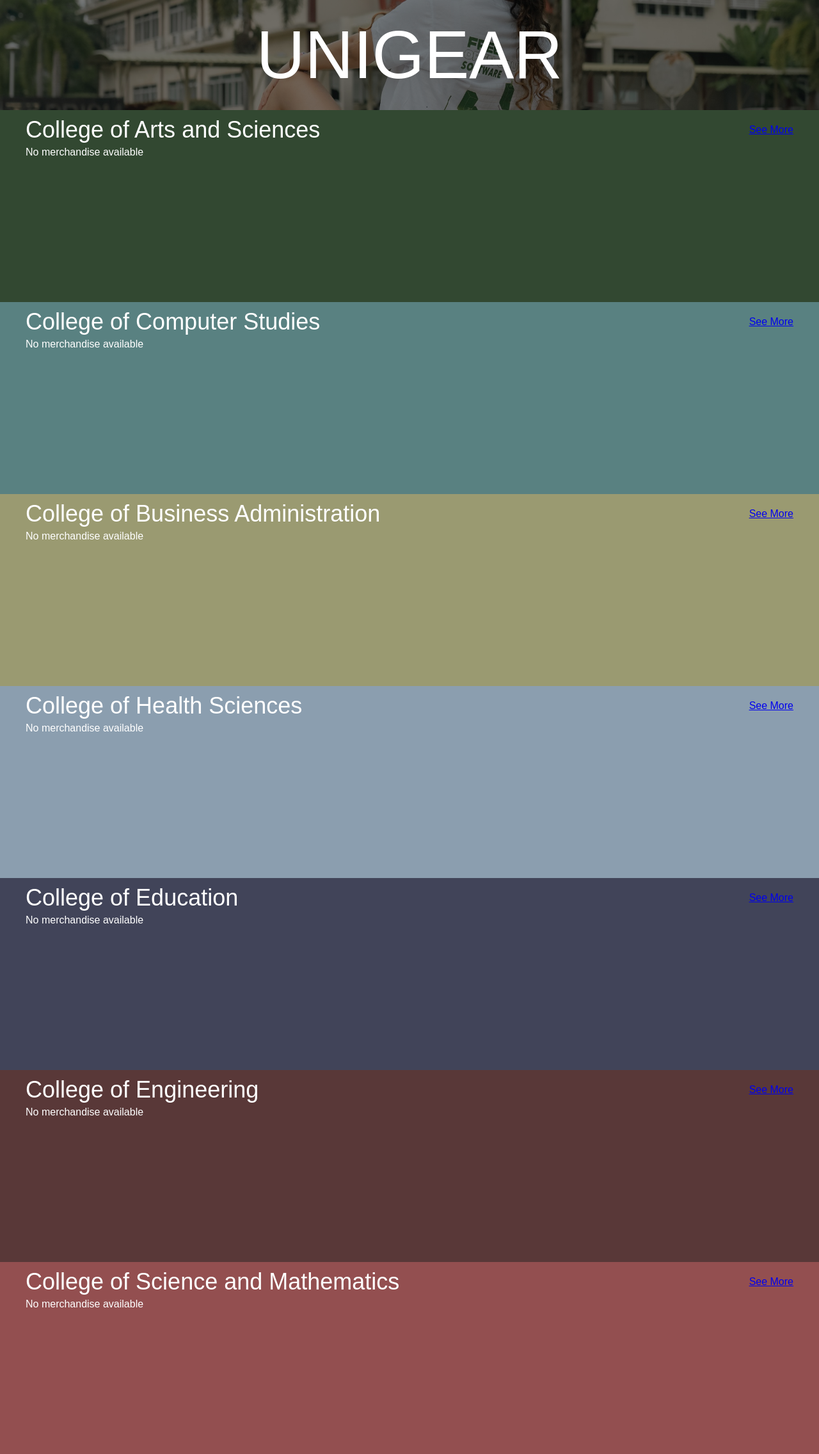
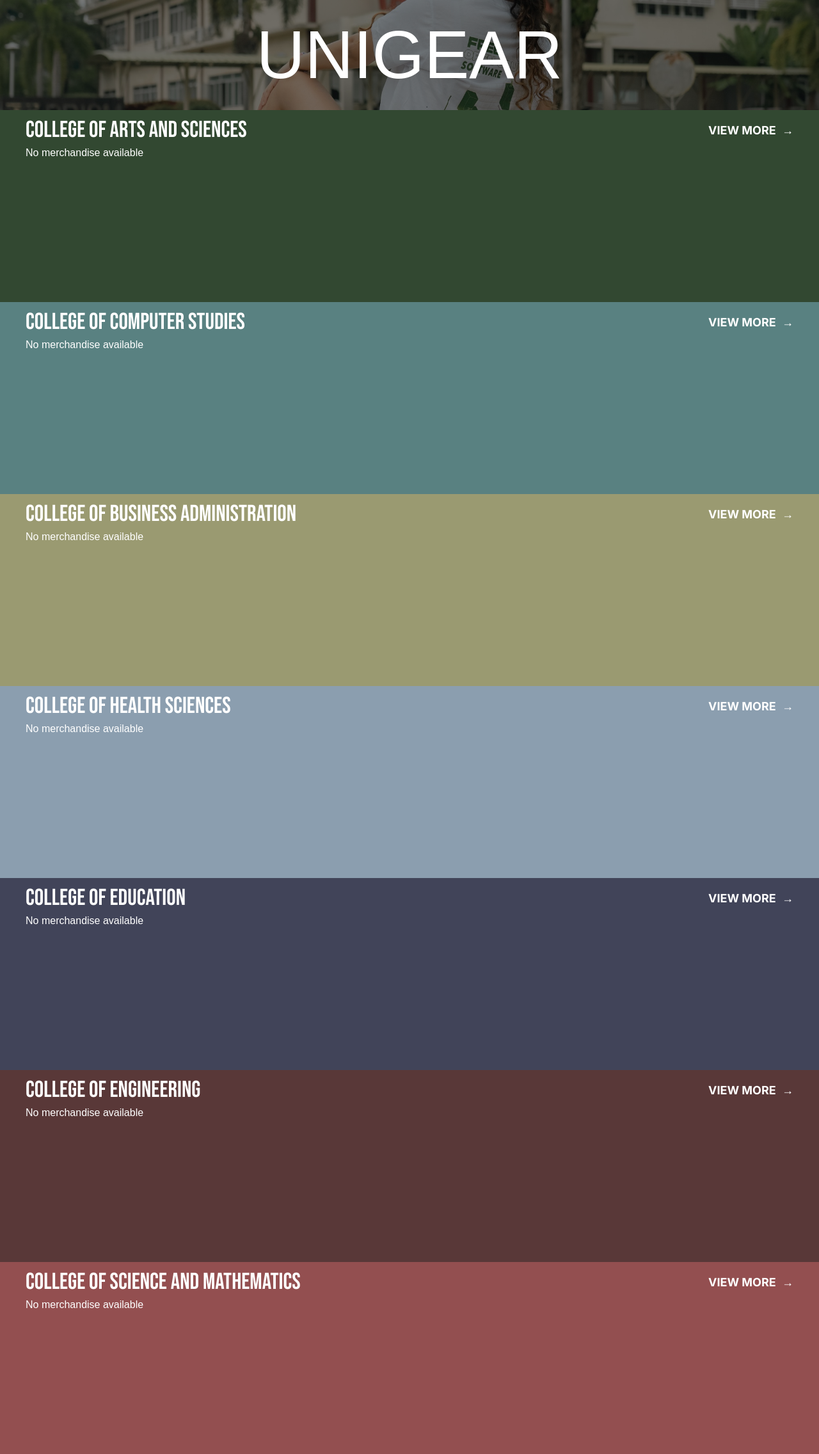
Before and after one commit to KishonShrill/UniGear, a Flask app: page /explore in a window 1280 px wide. Shown: the part 60-2332 px from the top of the page at 64% size. Run offline with Flask 3, Linux system fonts and the light colour scheme; data that the repository does not hold is empty; some web fonts are replaced.

Commit message:
UNI-4-homepage <[.ba] added stylesheets

```diff
--- a/app/templates/explore.html
+++ b/app/templates/explore.html
@@ -2,11 +2,12 @@
 {% import "components/macros.html" as components %}
 {% block content %}
     <link rel="stylesheet" href="{{ url_for('static', filename='css/explore.css') }}">
+    <link rel="stylesheet" href="https://fonts.googleapis.com/css2?family=Bebas+Neue&family=Inter:wght@400;700&display=swap">
 
     {{ components.render_header() }}
 
     <main class="explorer-page">
-        <!-- Background Image with Overlay and Title -->
+        <!-- Background Image wVith Overlay and Title -->
         <section class="background-section">
             <img src="{{ url_for('static', filename='images/explorer.jpg') }}" class="background-image">
             <div class="overlay">
@@ -21,7 +22,7 @@
                 <!-- Title and "See More" Link -->
                 <div class="college-container">
                     <div class="college-title">{{ college }}</div>
-                    <a href="#" class="see-more-link">See More</a>
+                    <a href="#" class="view-more-link">View More </a>
                 </div>
 
                 <!-- Merchandise Row -->
```
